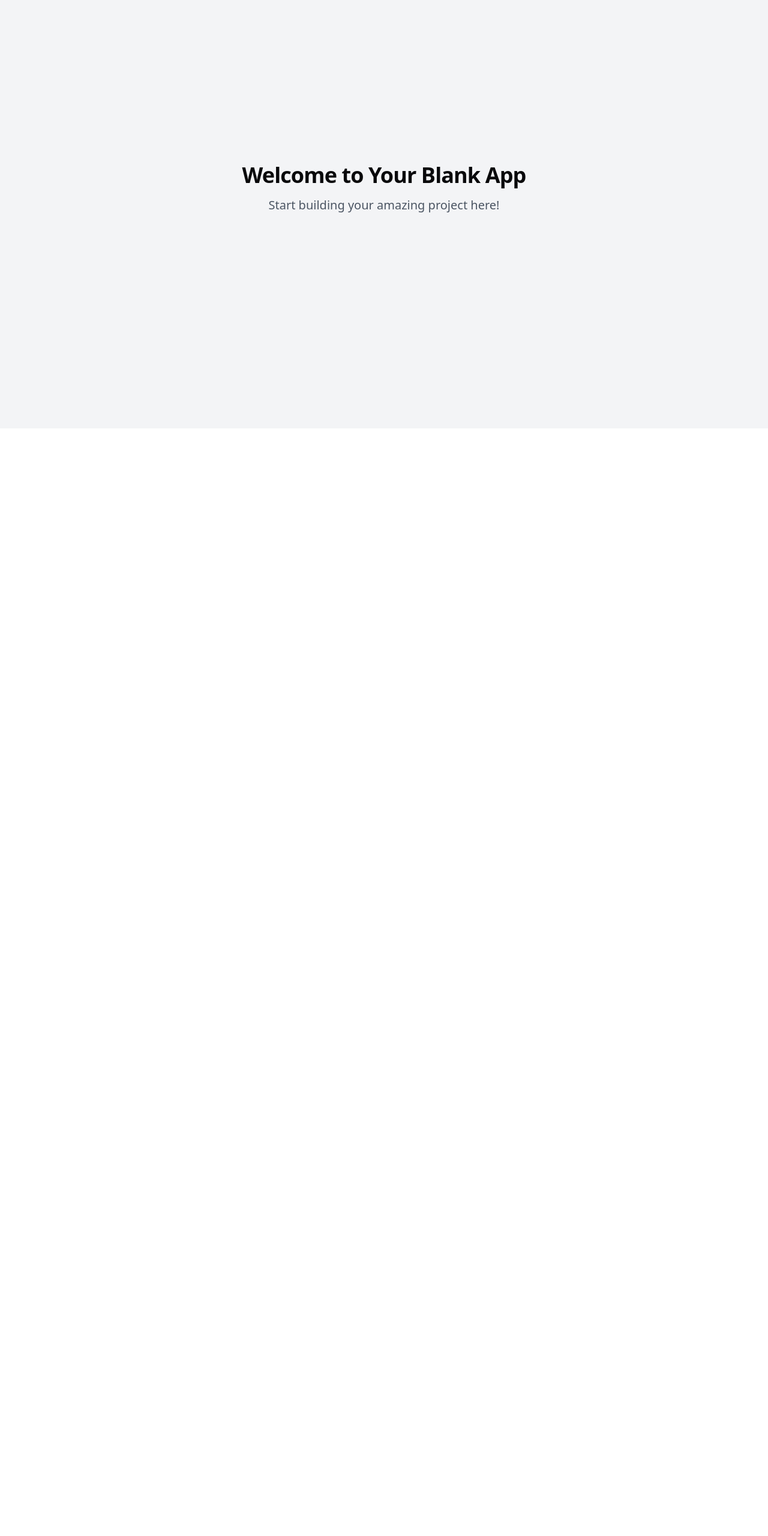
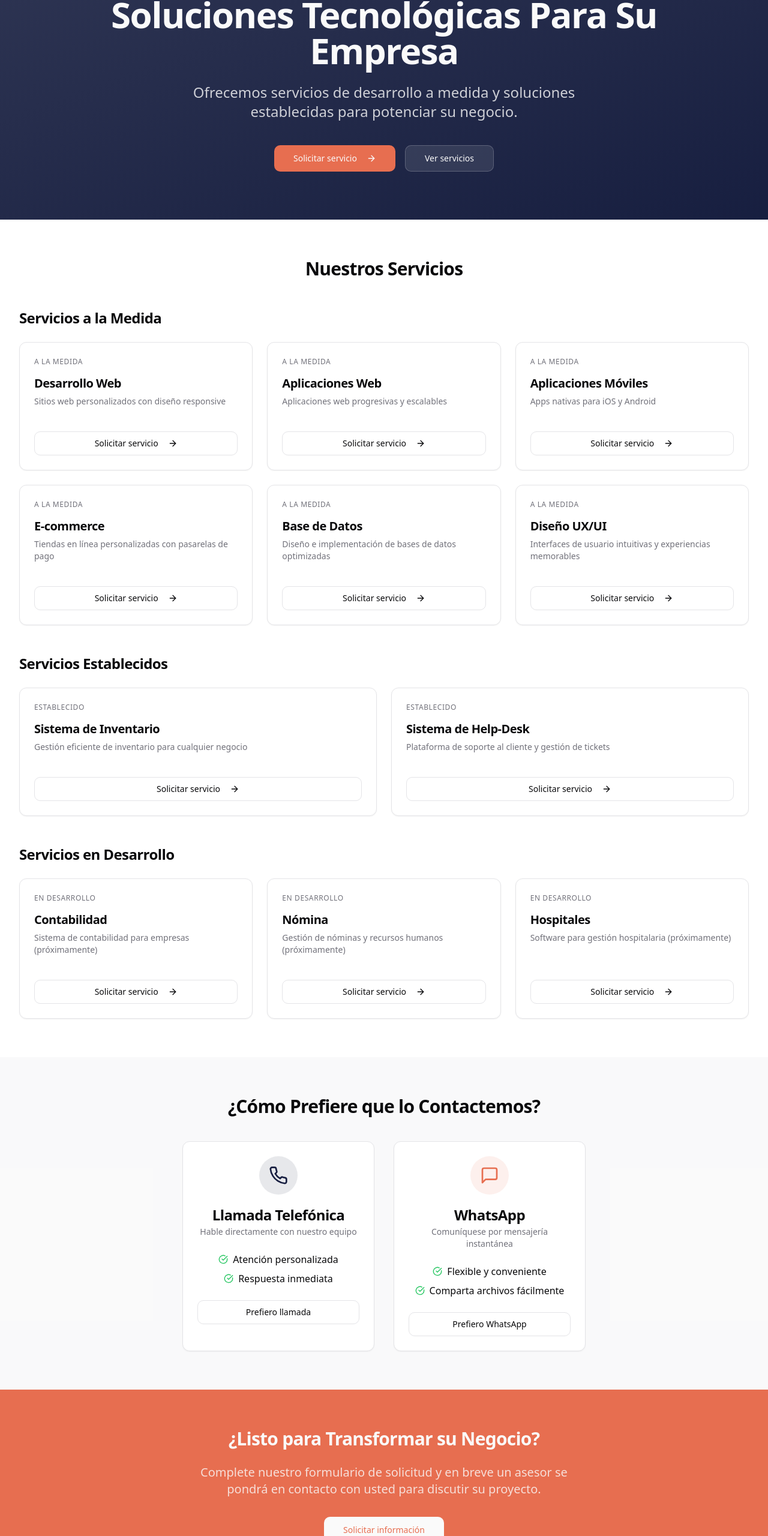
Before and after one commit to Misael00103/frontend, a React (Vite) app: page / in a window 1280 px wide. Shown: the part 86-2646 px from the top of the page at 60% size. Before the commit the page ends 800 px from the top, so only its background shows below. Built offline with nearby package versions, Linux system fonts and the light colour scheme.

Commit message:
Continue current task

```diff
--- a/src/App.tsx
+++ b/src/App.tsx
@@ -1,9 +1,11 @@
+
 import { Toaster } from "@/components/ui/toaster";
 import { Toaster as Sonner } from "@/components/ui/sonner";
 import { TooltipProvider } from "@/components/ui/tooltip";
 import { QueryClient, QueryClientProvider } from "@tanstack/react-query";
 import { BrowserRouter, Routes, Route } from "react-router-dom";
 import Index from "./pages/Index";
+import RequestForm from "./pages/RequestForm";
 import NotFound from "./pages/NotFound";
 
 const queryClient = new QueryClient();
@@ -16,6 +18,7 @@ const App = () => (
       <BrowserRouter>
         <Routes>
           <Route path="/" element={<Index />} />
+          <Route path="/request-form" element={<RequestForm />} />
           {/* ADD ALL CUSTOM ROUTES ABOVE THE CATCH-ALL "*" ROUTE */}
           <Route path="*" element={<NotFound />} />
         </Routes>
--- a/src/pages/Index.tsx
+++ b/src/pages/Index.tsx
@@ -1,12 +1,186 @@
-// Update this page (the content is just a fallback if you fail to update the page)
+
+import React from 'react';
+import { Link } from 'react-router-dom';
+import { Button } from "@/components/ui/button";
+import { Card, CardContent, CardDescription, CardFooter, CardHeader, CardTitle } from "@/components/ui/card";
+import { ArrowRight, CheckCircle, MessageSquare, Phone } from "lucide-react";
+
+const ServiceCard = ({ title, description, category }: { title: string; description: string; category: string }) => (
+  <Card className="h-full flex flex-col transition-all hover:shadow-md">
+    <CardHeader>
+      <div className="text-xs text-muted-foreground uppercase tracking-wider mb-2">{category}</div>
+      <CardTitle className="text-xl">{title}</CardTitle>
+      <CardDescription>{description}</CardDescription>
+    </CardHeader>
+    <CardFooter className="mt-auto pt-4">
+      <Link to="/request-form" className="w-full">
+        <Button variant="outline" className="w-full group">
+          Solicitar servicio
+          <ArrowRight className="ml-2 h-4 w-4 group-hover:translate-x-1 transition-transform" />
+        </Button>
+      </Link>
+    </CardFooter>
+  </Card>
+);
 
 const Index = () => {
+  const customServices = [
+    { title: "Desarrollo Web", description: "Sitios web personalizados con diseño responsive", category: "A la medida" },
+    { title: "Aplicaciones Web", description: "Aplicaciones web progresivas y escalables", category: "A la medida" },
+    { title: "Aplicaciones Móviles", description: "Apps nativas para iOS y Android", category: "A la medida" },
+    { title: "E-commerce", description: "Tiendas en línea personalizadas con pasarelas de pago", category: "A la medida" },
+    { title: "Base de Datos", description: "Diseño e implementación de bases de datos optimizadas", category: "A la medida" },
+    { title: "Diseño UX/UI", description: "Interfaces de usuario intuitivas y experiencias memorables", category: "A la medida" },
+  ];
+
+  const establishedServices = [
+    { title: "Sistema de Inventario", description: "Gestión eficiente de inventario para cualquier negocio", category: "Establecido" },
+    { title: "Sistema de Help-Desk", description: "Plataforma de soporte al cliente y gestión de tickets", category: "Establecido" },
+  ];
+
+  const inDevelopmentServices = [
+    { title: "Contabilidad", description: "Sistema de contabilidad para empresas (próximamente)", category: "En desarrollo" },
+    { title: "Nómina", description: "Gestión de nóminas y recursos humanos (próximamente)", category: "En desarrollo" },
+    { title: "Hospitales", description: "Software para gestión hospitalaria (próximamente)", category: "En desarrollo" },
+  ];
+
   return (
-    <div className="min-h-screen flex items-center justify-center bg-gray-100">
-      <div className="text-center">
-        <h1 className="text-4xl font-bold mb-4">Welcome to Your Blank App</h1>
-        <p className="text-xl text-gray-600">Start building your amazing project here!</p>
-      </div>
+    <div className="min-h-screen bg-background">
+      {/* Hero section */}
+      <section className="py-20 px-4 sm:px-6 lg:px-8 bg-gradient-to-br from-primary/90 to-primary text-primary-foreground">
+        <div className="max-w-5xl mx-auto text-center">
+          <h1 className="text-4xl sm:text-5xl md:text-6xl font-bold mb-6 animate-fade-up">
+            Soluciones Tecnológicas Para Su Empresa
+          </h1>
+          <p className="text-xl md:text-2xl mb-10 text-primary-foreground/80 max-w-3xl mx-auto animate-fade-up" style={{ animationDelay: "200ms" }}>
+            Ofrecemos servicios de desarrollo a medida y soluciones establecidas para potenciar su negocio.
+          </p>
+          <div className="flex flex-col sm:flex-row gap-4 justify-center animate-fade-up" style={{ animationDelay: "400ms" }}>
+            <Link to="/request-form">
+              <Button size="lg" className="bg-accent hover:bg-accent/90 text-accent-foreground">
+                Solicitar servicio
+                <ArrowRight className="ml-2 h-5 w-5" />
+              </Button>
+            </Link>
+            <Link to="/services">
+              <Button size="lg" variant="outline" className="bg-primary-foreground/10 hover:bg-primary-foreground/20 text-primary-foreground border-primary-foreground/20">
+                Ver servicios
+              </Button>
+            </Link>
+          </div>
+        </div>
+      </section>
+
+      {/* Service categories section */}
+      <section className="py-16 px-4 sm:px-6 lg:px-8">
+        <div className="max-w-7xl mx-auto">
+          <h2 className="text-3xl font-bold text-center mb-12">Nuestros Servicios</h2>
+
+          <div className="mb-12">
+            <h3 className="text-2xl font-semibold mb-6">Servicios a la Medida</h3>
+            <div className="grid grid-cols-1 sm:grid-cols-2 lg:grid-cols-3 gap-6">
+              {customServices.map((service, index) => (
+                <ServiceCard key={index} {...service} />
+              ))}
+            </div>
+          </div>
+
+          <div className="mb-12">
+            <h3 className="text-2xl font-semibold mb-6">Servicios Establecidos</h3>
+            <div className="grid grid-cols-1 sm:grid-cols-2 gap-6">
+              {establishedServices.map((service, index) => (
+                <ServiceCard key={index} {...service} />
+              ))}
+            </div>
+          </div>
+
+          <div>
+            <h3 className="text-2xl font-semibold mb-6">Servicios en Desarrollo</h3>
+            <div className="grid grid-cols-1 sm:grid-cols-2 lg:grid-cols-3 gap-6">
+              {inDevelopmentServices.map((service, index) => (
+                <ServiceCard key={index} {...service} />
+              ))}
+            </div>
+          </div>
+        </div>
+      </section>
+
+      {/* Contact methods section */}
+      <section className="py-16 px-4 sm:px-6 lg:px-8 bg-muted/50">
+        <div className="max-w-5xl mx-auto text-center">
+          <h2 className="text-3xl font-bold mb-10">¿Cómo Prefiere que lo Contactemos?</h2>
+          <div className="grid grid-cols-1 md:grid-cols-2 gap-8 max-w-2xl mx-auto">
+            <Card className="text-center hover:shadow-md transition-all">
+              <CardHeader>
+                <div className="mx-auto bg-primary/10 w-16 h-16 rounded-full flex items-center justify-center mb-4">
+                  <Phone className="h-8 w-8 text-primary" />
+                </div>
+                <CardTitle>Llamada Telefónica</CardTitle>
+                <CardDescription>Hable directamente con nuestro equipo</CardDescription>
+              </CardHeader>
+              <CardContent>
+                <ul className="space-y-2">
+                  <li className="flex items-center justify-center gap-2">
+                    <CheckCircle className="h-4 w-4 text-green-500" />
+                    <span>Atención personalizada</span>
+                  </li>
+                  <li className="flex items-center justify-center gap-2">
+                    <CheckCircle className="h-4 w-4 text-green-500" />
+                    <span>Respuesta inmediata</span>
+                  </li>
+                </ul>
+              </CardContent>
+              <CardFooter>
+                <Link to="/request-form" className="w-full">
+                  <Button variant="outline" className="w-full">Prefiero llamada</Button>
+                </Link>
+              </CardFooter>
+            </Card>
+
+            <Card className="text-center hover:shadow-md transition-all">
+              <CardHeader>
+                <div className="mx-auto bg-accent/10 w-16 h-16 rounded-full flex items-center justify-center mb-4">
+                  <MessageSquare className="h-8 w-8 text-accent" />
+                </div>
+                <CardTitle>WhatsApp</CardTitle>
+                <CardDescription>Comuníquese por mensajería instantánea</CardDescription>
+              </CardHeader>
+              <CardContent>
+                <ul className="space-y-2">
+                  <li className="flex items-center justify-center gap-2">
+                    <CheckCircle className="h-4 w-4 text-green-500" />
+                    <span>Flexible y conveniente</span>
+                  </li>
+                  <li className="flex items-center justify-center gap-2">
+                    <CheckCircle className="h-4 w-4 text-green-500" />
+                    <span>Comparta archivos fácilmente</span>
+                  </li>
+                </ul>
+              </CardContent>
+              <CardFooter>
+                <Link to="/request-form" className="w-full">
+                  <Button variant="outline" className="w-full">Prefiero WhatsApp</Button>
+                </Link>
+              </CardFooter>
+            </Card>
+          </div>
+        </div>
+      </section>
+
+      {/* CTA section */}
+      <section className="py-16 px-4 sm:px-6 lg:px-8 bg-accent text-accent-foreground">
+        <div className="max-w-4xl mx-auto text-center">
+          <h2 className="text-3xl font-bold mb-6">¿Listo para Transformar su Negocio?</h2>
+          <p className="text-xl mb-8 text-accent-foreground/80 max-w-2xl mx-auto">
+            Complete nuestro formulario de solicitud y en breve un asesor se pondrá en contacto con usted para discutir su proyecto.
+          </p>
+          <Link to="/request-form">
+            <Button size="lg" className="bg-accent-foreground text-accent hover:bg-accent-foreground/90">
+              Solicitar información
+            </Button>
+          </Link>
+        </div>
+      </section>
     </div>
   );
 };
```
